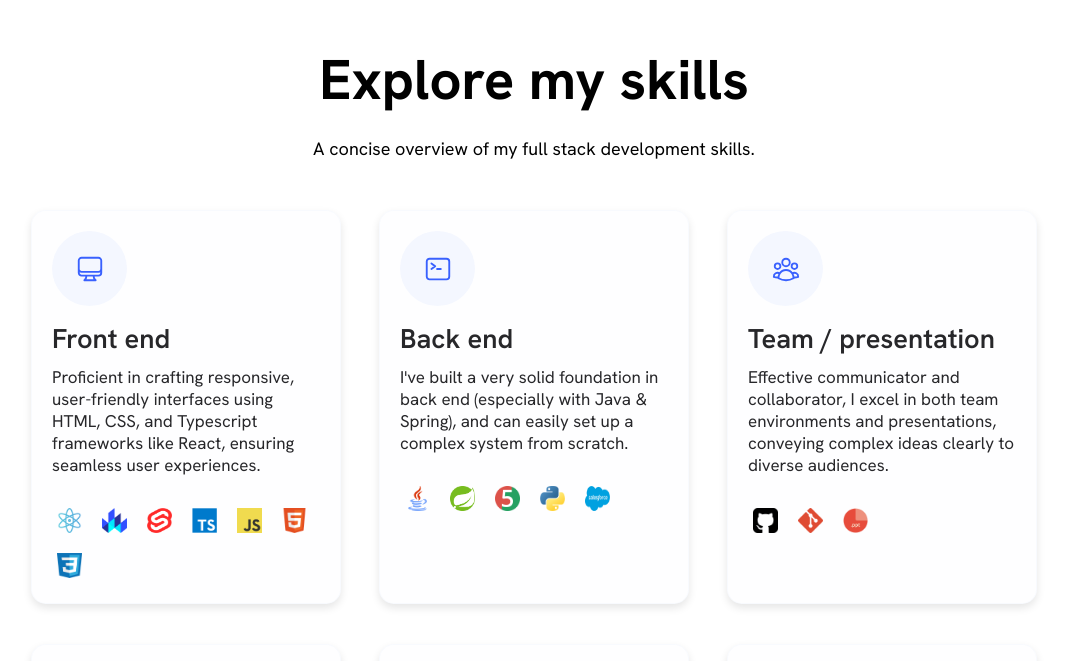
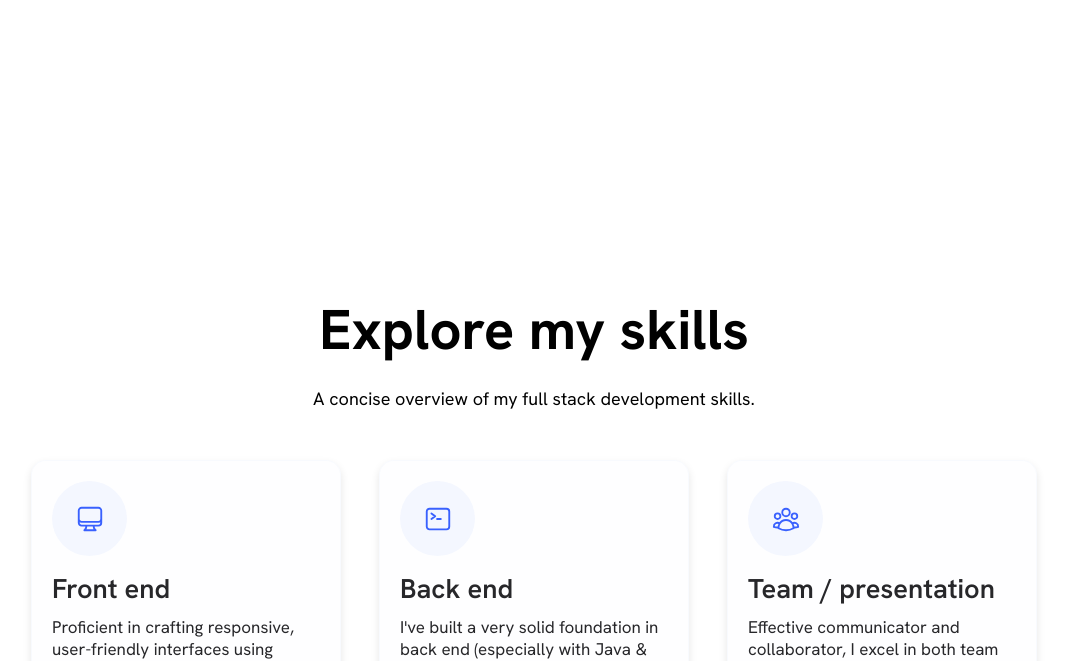
Before and after one commit to wesselvandalen/wesselvandalen.github.io, a React (Create React App) app in the folder my-app/: page / in a window 1280 px wide. Shown: the part 2145-2806 px from the top of the page, without its empty margins (106-1173 px from the left). Built offline with nearby package versions, Linux system fonts and the light colour scheme.

Commit message:
updated css

```diff
--- a/my-app/src/components/offerings.css
+++ b/my-app/src/components/offerings.css
@@ -122,6 +122,7 @@
 @media screen and (max-width: 1920px) {
 
     .offerings-view-content {
+        margin-top: 500px;
         width: 80vw;
     }
 
```
